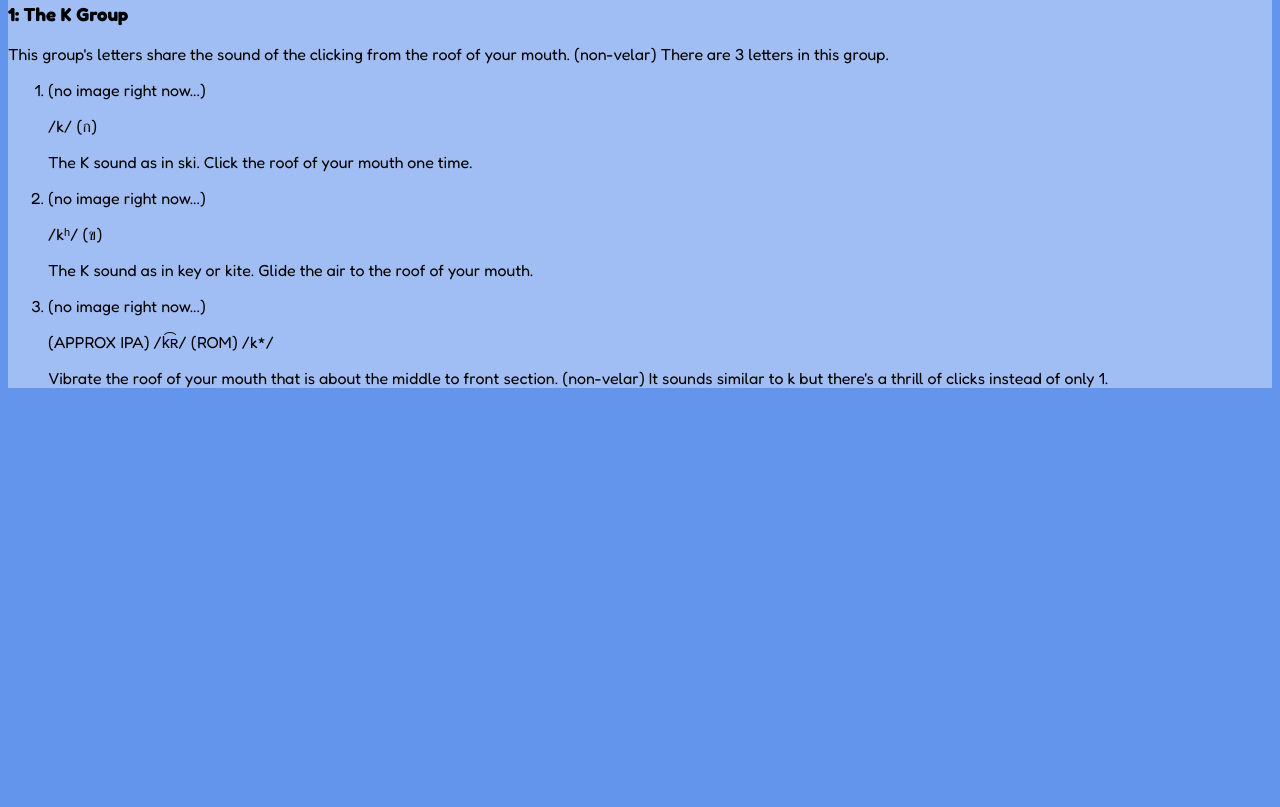
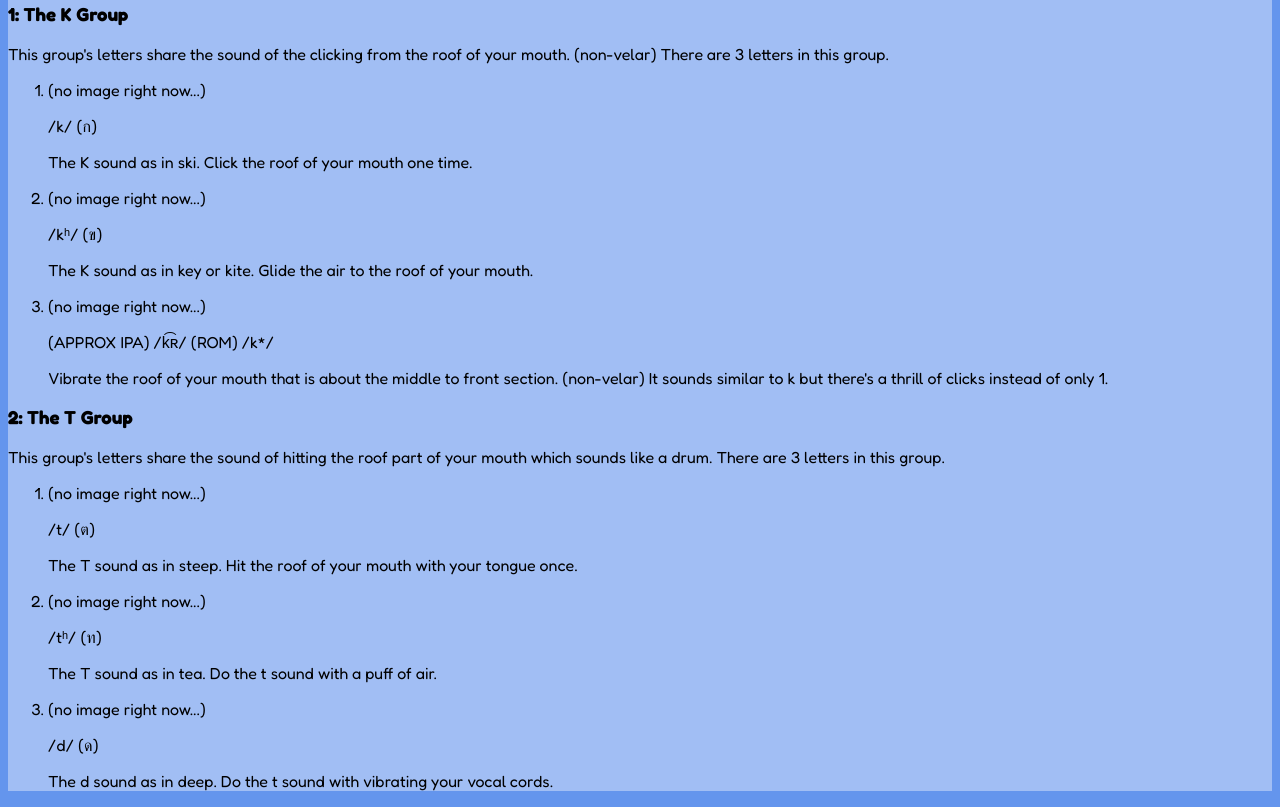
Before and after one commit to Tankhun-MPP/Tankhun-MPP.github.io, a plain HTML site: page SGWHWIKI/gimmanese/index.html in a window 1280 px wide. Shown: the part 1934-2741 px from the top of the page. Before the commit the page ends 2338 px from the top, so only its background shows below. Drawn offline with Linux system fonts and the light colour scheme.

Commit message:
Gn update

```diff
--- a/SGWHWIKI/gimmanese/index.html
+++ b/SGWHWIKI/gimmanese/index.html
@@ -151,6 +151,28 @@
                     It sounds similar to k but there's a thrill of clicks instead of only 1.</p>
             </li>
         </ol>
+        <h3>2: The T Group</h3>
+        <p>
+            This group's letters share the sound of hitting the roof part of your mouth which sounds like a drum.
+            There are 3 letters in this group.
+        </p>
+        <ol>
+            <li>
+                <p>(no image right now...)</p>
+                <p>/t/ (ต)</p>
+                <p>The T sound as in steep. Hit the roof of your mouth with your tongue once.</p>
+            </li>
+            <li>
+                <p>(no image right now...)</p>
+                <p>/tʰ/ (ท)</p>
+                <p>The T sound as in tea. Do the t sound with a puff of air.</p>
+            </li>
+            <li>
+                <p>(no image right now...)</p>
+                <p>/d/ (ด)</p>
+                <p>The d sound as in deep. Do the t sound with vibrating your vocal cords.</p>
+            </li>
+        </ol>
     </div>
     <script src="/SGWHWIKI/mainscript.js" defer></script>
 </body>
```
